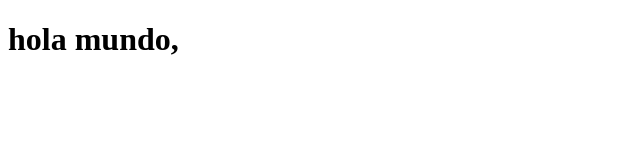
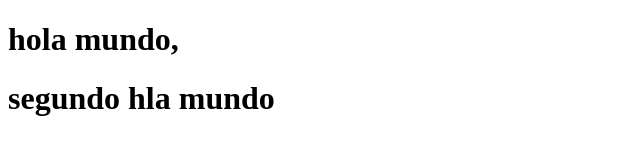
Before and after one commit to Edwardthis41/App-Web-contacts, a plain HTML site: page index.html in a window 1280 px wide. Shown: the whole page, without its empty margins (0-640 px from the left). Drawn offline with Linux system fonts and the light colour scheme.

Commit message:
imprementado hola mundo

```diff
--- a/index.html
+++ b/index.html
@@ -7,5 +7,6 @@
 </head>
 <body>
     <h1>hola mundo,</h1>
+    <h1>segundo hla mundo</h1>
 </body>
 </html>
```
